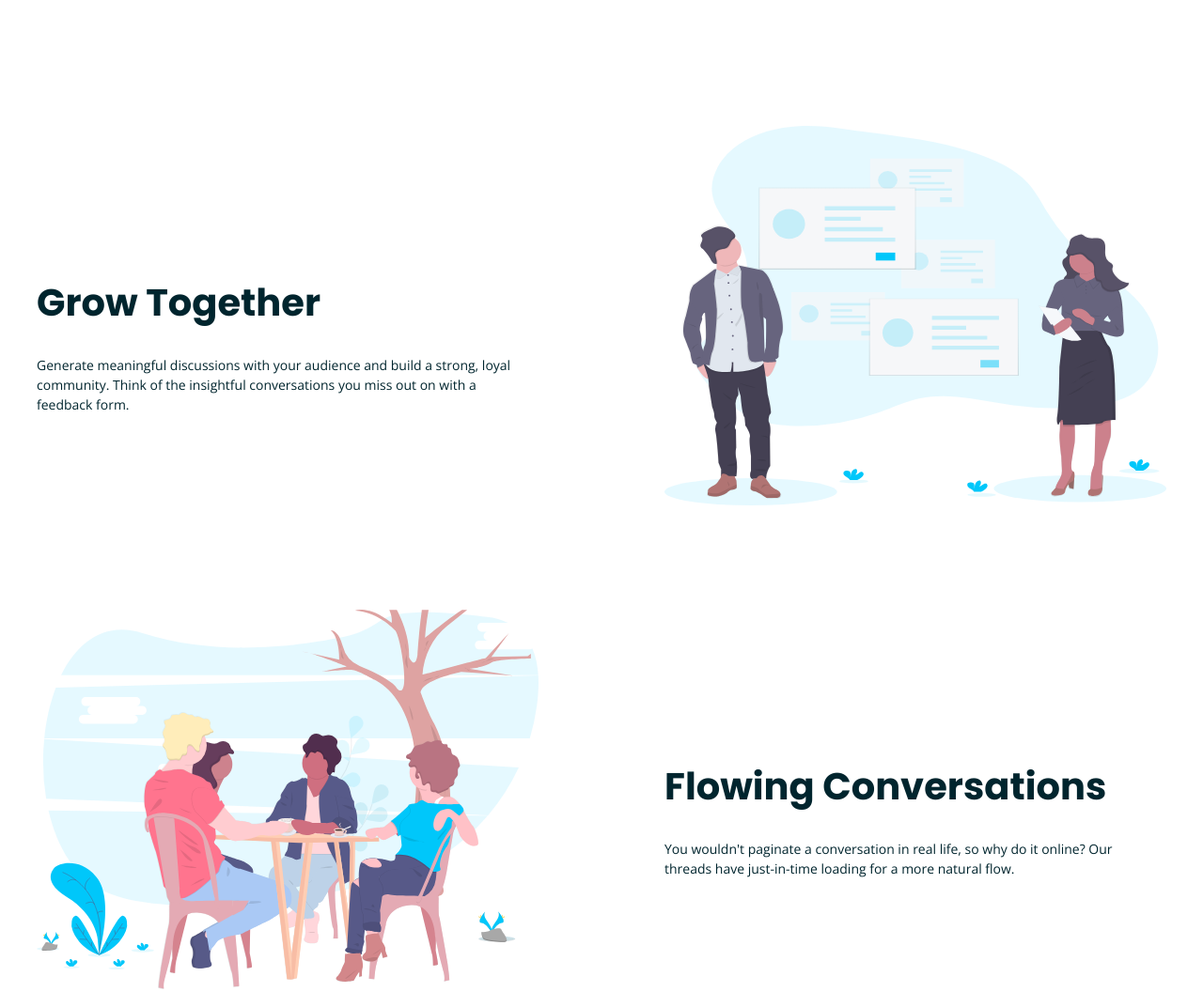
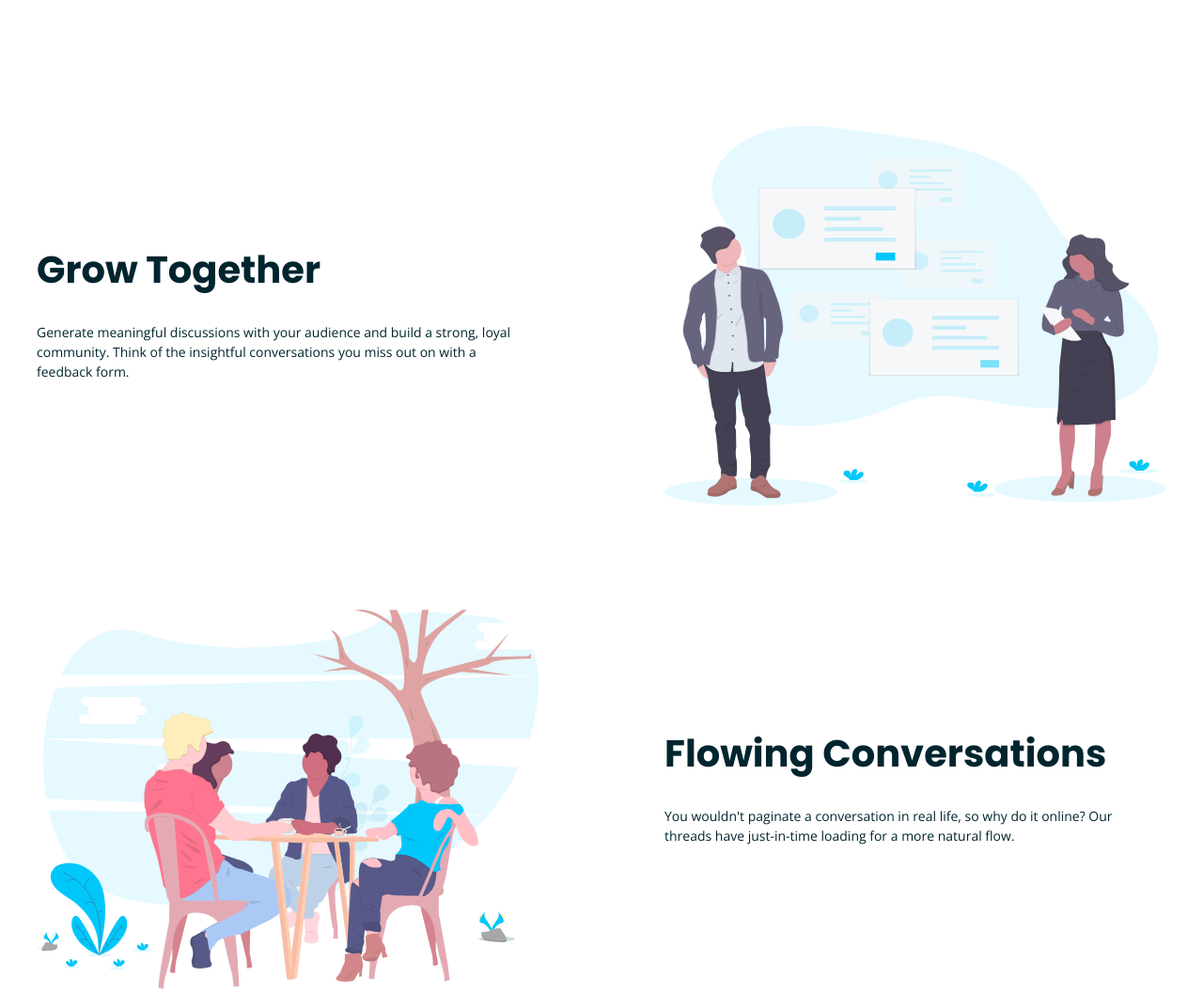
Before and after one commit to NinoGobejishvili/huddle-landing-page-with-curved-sections-master, a plain HTML site: page index.html in a window 1280 px wide. Shown: the part 1880-2936 px from the top of the page at 94% size. Drawn offline with nearby package versions, Linux system fonts and the light colour scheme.

Commit message:
first commit

```diff
--- a/style.css
+++ b/style.css
@@ -118,7 +118,15 @@ p4{
     color: #808E9A;
     }
 
+.section-grid{
+    display: flex;
+    flex-direction: column;
+    justify-content: center;
+    align-items: center;
+    }
+
 .grid-picture{
+    margin-top: 150px;
     height: 212px;
     width: 259px;
     }
@@ -426,6 +434,7 @@ input{
     .grid-picture{
         height: 404px;
         width: 534px;
+        margin-top: 0px;
         }
 
     .text-container{
@@ -442,6 +451,7 @@ input{
         font-weight: 700;
         line-height: 60px;
         text-align: left;
+        margin-top: 0px;
         }
 
     p2{
```
